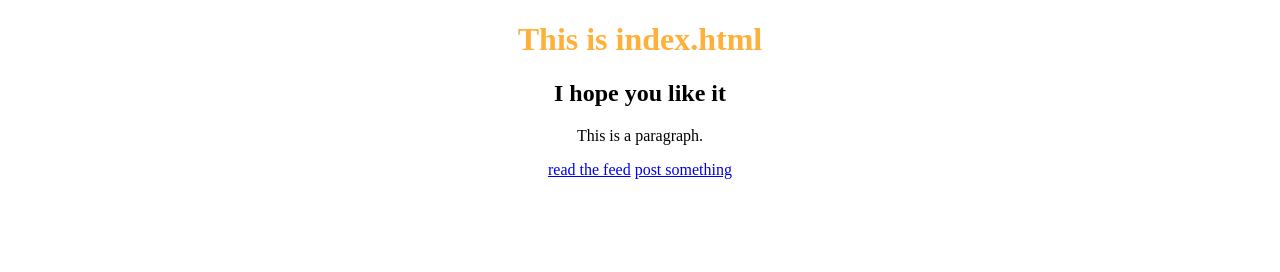
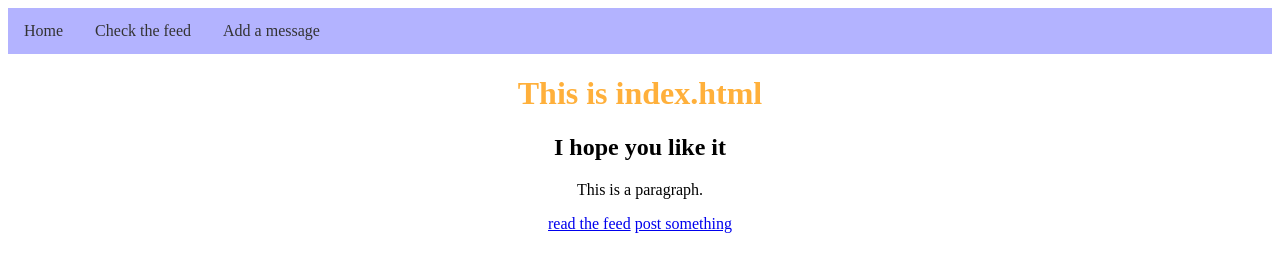
Before and after one commit to girlcodeakl/girlcode2017-term2, a plain HTML site: page public/index.html in a window 1280 px wide. Drawn offline with Linux system fonts and the light colour scheme.

Commit message:
made nav bar
yay

```diff
--- a/public/index.html
+++ b/public/index.html
@@ -1,6 +1,13 @@
 
 <!DOCTYPE html>
 <html>
+<div class="nav-bar">
+      <ul>
+  <li><a href="http://localhost:3000/">Home</a></li>
+  <li><a href="http://localhost:3000/feed.html">Check the feed</a></li>
+  <li><a href="http://localhost:3000/post.html">Add a message</a></li>
+</ul>
+    </div>
   <head>
     <link rel="stylesheet" href="style.css">
   </head>
--- a/public/style.css
+++ b/public/style.css
@@ -18,3 +18,30 @@ h1 {
   border: 2px solid #FFB03B;
   border-radius: 5px;
 }
+ul {
+    list-style-type: none;
+    margin: 0;
+    padding: 0;
+    overflow: hidden;
+    background-color: #b3b3ff;
+}
+
+li {
+    float: left;
+}
+
+li a {
+    display: block;
+    color: #333333;
+    text-align: center;
+    padding: 14px 16px;
+    text-decoration: none;
+}
+
+li a:hover:not(.active) {
+    background-color: #111;
+}
+
+.active {
+    background-color: #4CAF50;
+}
```
Also changed, not shown: public/feed.html (+7 -0 lines), public/post.html (+7 -0 lines).
